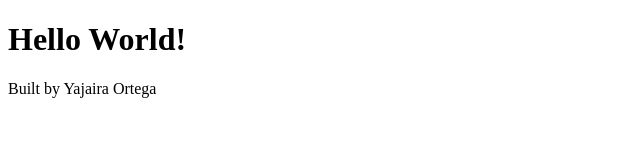
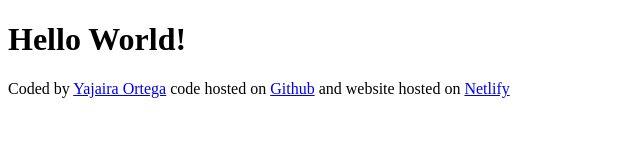
Before and after one commit to yortega216/Clima, a plain HTML site: page index.html in a window 1280 px wide. Shown: the whole page, without its empty margins (0-640 px from the left). Drawn offline with Linux system fonts and the light colour scheme.

Commit message:
Updated links

```diff
--- a/index.html
+++ b/index.html
@@ -7,6 +7,10 @@
 </head>
 <body>
     <h1>Hello World!</h1>
-    <footer>Built by Yajaira Ortega</footer>
+    <footer>Coded by
+        <a href="https://github.com/yortega216" target="_blank">Yajaira Ortega</a> code hosted on
+        <a href="https://github.com/yortega216/Clima" target="_blank"> Github</a> and website hosted on
+        <a href="https://clima-shecodes-app-project.netlify.app/" target="_blank"> Netlify</a>
+    </footer>
 </body>
 </html>
```
